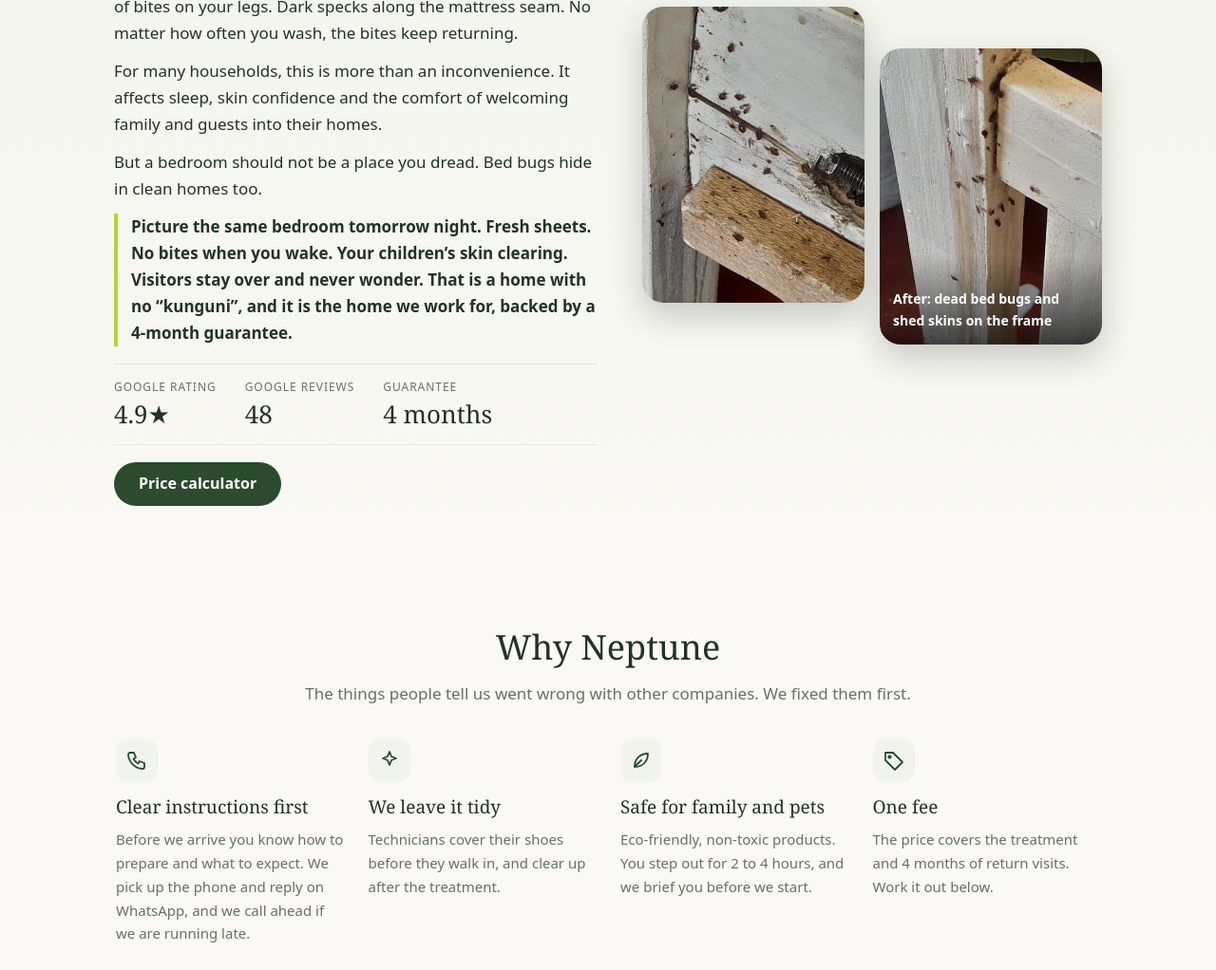
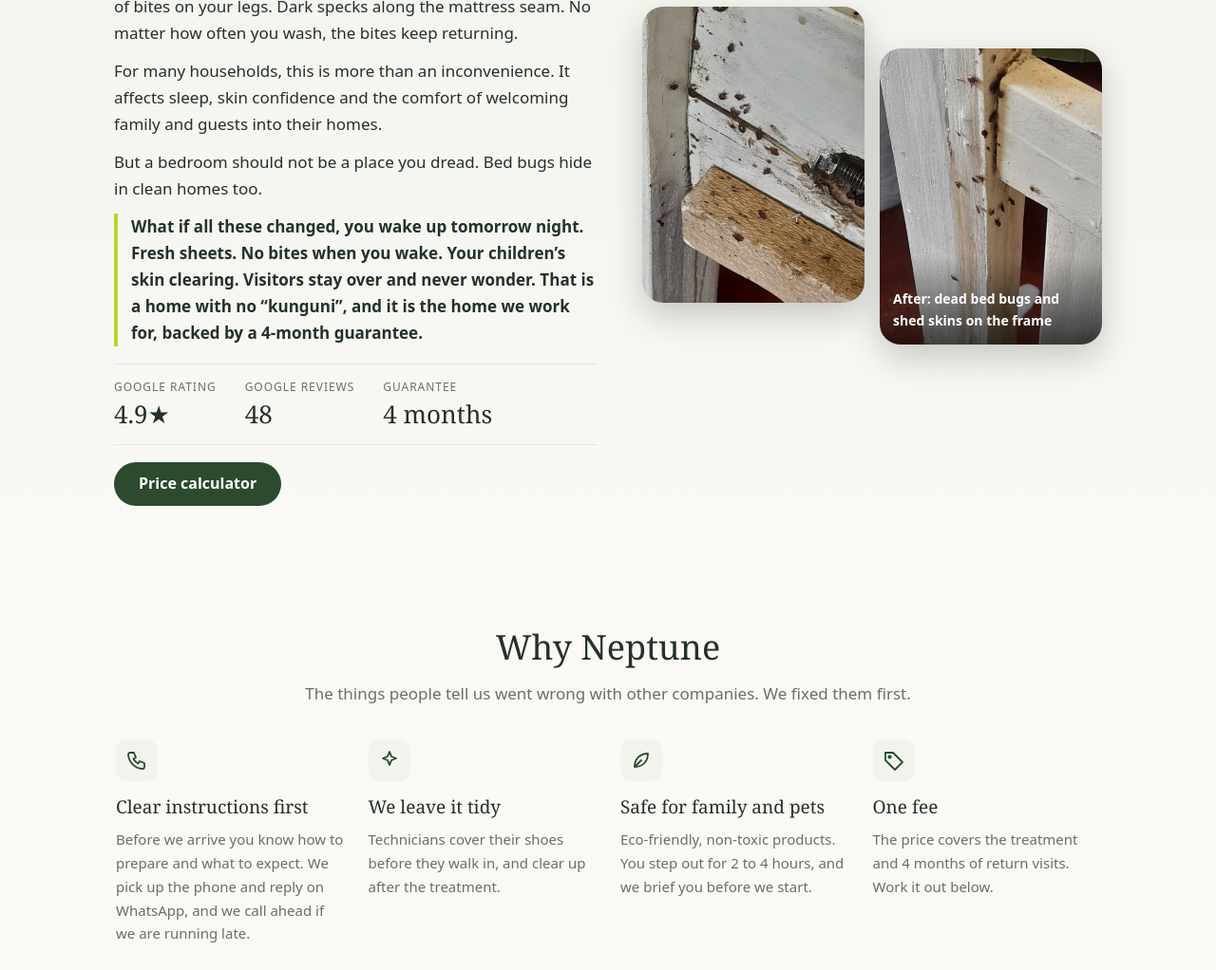
Before and after one commit to neptunepestcontrol-ke/bedbugs, a plain HTML site: page index.html in a window 1280 px wide. Shown: the part 836-1858 px from the top of the page at 95% size. Drawn offline with Linux system fonts and the light colour scheme.

Commit message:
Update index.html

```diff
--- a/index.html
+++ b/index.html
@@ -11,7 +11,7 @@
 </div></div></section>
 
 
-<section class="sec grad"><div class="w2 split2 st"><div class="sl"><h2>Imagine a bedroom where bed means rest, not dread.</h2><p>Every night you strip the bed, wash everything in hot water and lie down hoping it is over. Yet, by 2am, the itching is back. A line of bites on your legs. Dark specks along the mattress seam. No matter how often you wash, the bites keep returning.</p><p>For many households, this is more than an inconvenience. It affects sleep, skin confidence and the comfort of welcoming family and guests into their homes.</p><p>But a bedroom should not be a place you dread. Bed bugs hide in clean homes too.</p><p class="vision">Picture the same bedroom tomorrow night. Fresh sheets. No bites when you wake. Your children’s skin clearing. Visitors stay over and never wonder. That is a home with no “kunguni”, and it is the home we work for, backed by a 4-month guarantee.</p>
+<section class="sec grad"><div class="w2 split2 st"><div class="sl"><h2>Imagine a bedroom where bed means rest, not dread.</h2><p>Every night you strip the bed, wash everything in hot water and lie down hoping it is over. Yet, by 2am, the itching is back. A line of bites on your legs. Dark specks along the mattress seam. No matter how often you wash, the bites keep returning.</p><p>For many households, this is more than an inconvenience. It affects sleep, skin confidence and the comfort of welcoming family and guests into their homes.</p><p>But a bedroom should not be a place you dread. Bed bugs hide in clean homes too.</p><p class="vision">What if all these changed, you wake up tomorrow night. Fresh sheets. No bites when you wake. Your children’s skin clearing. Visitors stay over and never wonder. That is a home with no “kunguni”, and it is the home we work for, backed by a 4-month guarantee.</p>
 <div class="stats"><div><small>Google rating</small><b>4.9★</b></div><div><small>Google reviews</small><b>48</b></div><div><small>Guarantee</small><b>4 months</b></div></div>
 <div class="row"><a class="pillb" href="#price">Price calculator</a></div></div>
 <div class="cards2"><div class="pc a"><img class="slot" src="assets/img/bb-before-1.jpg" alt="Bed bugs and droppings along a wooden bed frame joint, found at a Nairobi home before treatment" data-need="Bed bugs on a bed frame" data-ratio="4/3" loading="lazy"></div><div class="pc b"><img class="slot" src="assets/img/bb-after-2.jpg" alt="Bed frame after treatment" data-need="After: bed frame" data-ratio="3/4" loading="lazy"><span class="cap">After: dead bed bugs and shed skins on the frame</span></div></div></div></section>
```
